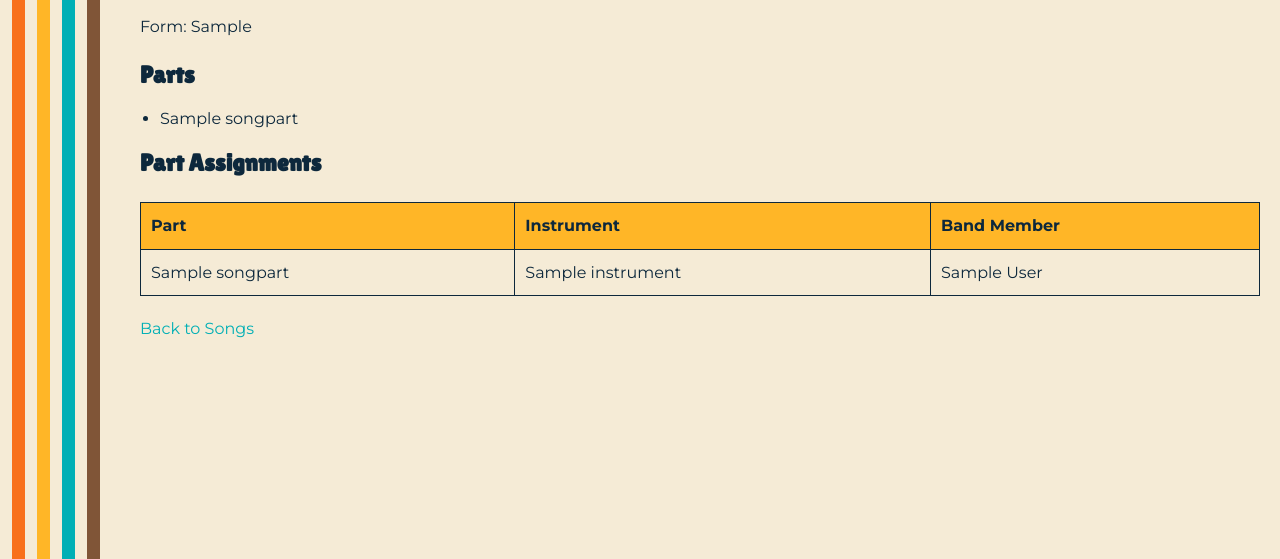
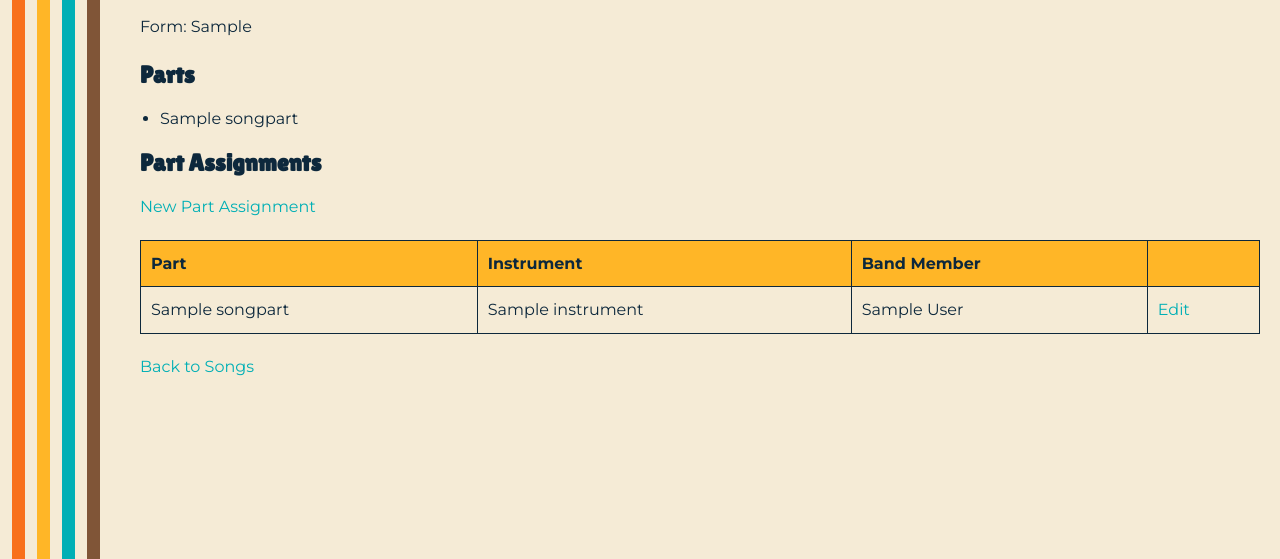
Before and after one commit to jandress94/prsb_site, a Django app: page /backstage/songs/1/ in a window 1280 px wide. Shown: the part 214-773 px from the top of the page. Run offline with Django 5.2, Linux system fonts and the light colour scheme; tables that the repository leaves empty hold one stand-in row (values such as "Sample post").

Commit message:
add new/edit part assignment form for songs

```diff
--- a/prsb/band/templates/band/song_detail.html
+++ b/prsb/band/templates/band/song_detail.html
@@ -24,12 +24,16 @@
 
     <div>
         <h2>Part Assignments</h2>
+
+        <a href={% url 'band:song_part_assignment_create' song.pk %}>New Part Assignment</a>
+
         <table class="sortable">
             <thead>
                 <tr>
                     <th>Part</th>
                     <th>Instrument</th>
                     <th>Band Member</th>
+                    <th></th>
                 </tr>
             </thead>
 
@@ -39,6 +43,7 @@
                         <td sorttable_customkey={{ part_assignment.song_part.get_order }}>{{ part_assignment.song_part.name }}</td>
                         <td>{{ part_assignment.instrument }}</td>
                         <td>{{ part_assignment.member.user.get_full_name }}</td>
+                        <td><a href={% url 'band:song_part_assignment_update' song_id=song.pk pk=part_assignment.pk %}>Edit</a></td>
                     </tr>
                 {% endfor %}
             </tbody>
--- a/prsb/band/urls.py
+++ b/prsb/band/urls.py
@@ -24,6 +24,9 @@ urlpatterns = [
     path("songs/create/", views.SongCreateView.as_view(), name="song_create"),
     path("songs/<int:pk>/", views.SongDetailView.as_view(), name="song_detail"),
     path("songs/<int:pk>/update/", views.SongUpdateView.as_view(), name="song_update"),
+    path("songs/<int:song_id>/part-assignments/create/", views.SongPartAssignmentCreateView.as_view(), name='song_part_assignment_create'),
+    path("songs/<int:song_id>/part-assignments/<int:pk>/update/",
+         views.SongPartAssignmentUpdateView.as_view(), name="song_part_assignment_update"),
 
     # path("part-assignments/", views.PartAssignmentListView.as_view(), name="part_assignment_list"),
 
--- a/prsb/band/views.py
+++ b/prsb/band/views.py
@@ -100,13 +100,19 @@ class PartAssignmentForm(forms.ModelForm):
 
     def __init__(self, *args, **kwargs):
         member_id = kwargs.pop('member_id', None)
+        song_id = kwargs.pop('song_id', None)
         super().__init__(*args, **kwargs)
 
         if member_id is not None:
             self.fields['member'].initial = BandMember.objects.get(pk=member_id)
             self.fields['member'].queryset = BandMember.objects.filter(pk=member_id)
+        else:
+            self.fields['member'].queryset = BandMember.objects.filter(user__is_active=True)
 
-        self.fields['song_part'].queryset = SongPart.objects.order_by('song', '_order')
+        if song_id is not None:
+            self.fields['song_part'].queryset = SongPart.objects.filter(song_id=song_id).order_by('song', '_order')
+        else:
+            self.fields['song_part'].queryset = SongPart.objects.order_by('song', '_order')
 
 
 class MemberPartAssignmentCreateView(generic.CreateView):
@@ -135,6 +141,34 @@ class MemberPartAssignmentUpdateView(generic.UpdateView):
 
     def get_success_url(self):
         return reverse("band:member_detail", kwargs={"pk": self.kwargs['member_id']})
+
+
+class SongPartAssignmentCreateView(generic.CreateView):
+    model = PartAssignment
+    form_class = PartAssignmentForm
+    template_name_suffix = '_create_form'
+
+    def get_form_kwargs(self):
+        kwargs = super().get_form_kwargs()
+        kwargs['song_id'] = self.kwargs['song_id']
+        return kwargs
+
+    def get_success_url(self):
+        return reverse("band:song_detail", kwargs={"pk": self.kwargs['song_id']})
+
+
+class SongPartAssignmentUpdateView(generic.UpdateView):
+    model = PartAssignment
+    form_class = PartAssignmentForm
+    template_name_suffix = '_update_form'
+
+    def get_form_kwargs(self):
+        kwargs = super().get_form_kwargs()
+        kwargs['song_id'] = self.kwargs['song_id']
+        return kwargs
+
+    def get_success_url(self):
+        return reverse("band:song_detail", kwargs={"pk": self.kwargs['song_id']})
 
 
 class GigListView(generic.ListView):
```
